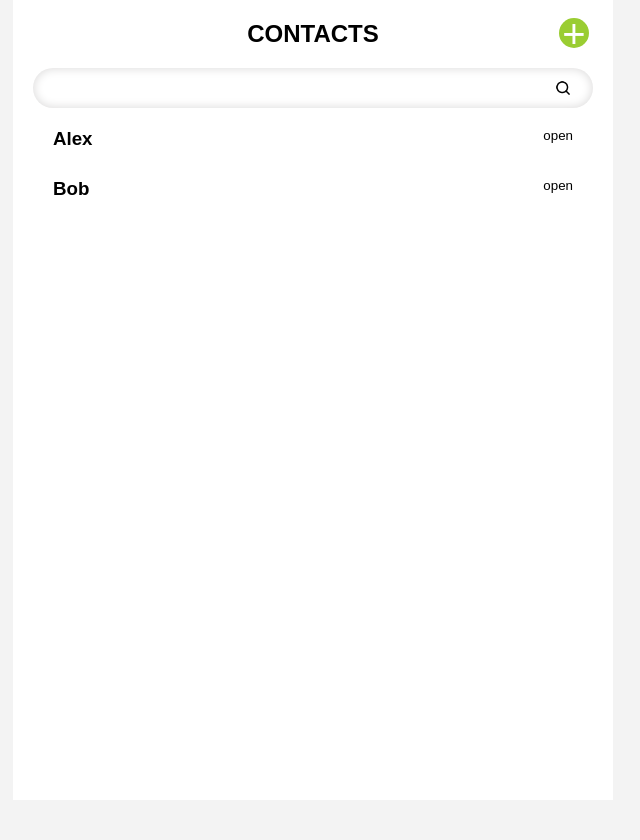
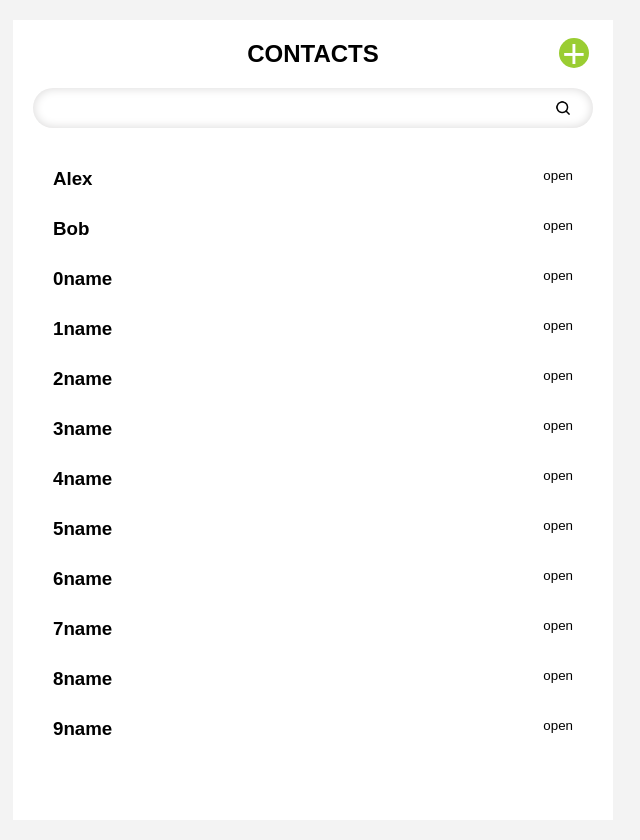
Before and after one commit to MDLeb/howeWorks, a plain HTML site: page HW11/index.html in a window 1280 px wide. Shown: the whole page, without its empty margins (327-967 px from the left). Before the commit the page ends 800 px from the top, so only its background shows below. Drawn offline with Linux system fonts and the light colour scheme.

Commit message:
add scroll

```diff
--- a/HW11/css/style.css
+++ b/HW11/css/style.css
@@ -11,9 +11,9 @@ body {
     background-color: white;
     position: relative;
     max-width: 600px;
-    min-height: 100vh;
+    height: 100vh;
     width: 100%;
-    margin: 0 auto;
+    margin: 20px auto;
     padding: 20px;
 }
 .contacts__title {
@@ -58,6 +58,7 @@ body {
 }
 .contacts__search {
     position: relative;
+    margin-bottom: 20px;
 }
 .contacts__search_input {
     width: 100%;
@@ -160,6 +161,10 @@ body {
 .item_open-btn:hover {
     text-decoration: underline;
 }
+.contacts__list {
+    height: 80%;
+    overflow-y: scroll;
+}
 .contact-item {
 
 }
--- a/HW11/js/main.js
+++ b/HW11/js/main.js
@@ -14,5 +14,14 @@ application.add({
     phone:'+375 33 777 11 11',
 })
 
+for(let i = 0; i < 50; i++) {
+    application.add({
+        name:`${i}name`,
+        email:`${i}name@mail.ru`,
+        address:'Moscow',
+        phone:`${i+1}${i+3}${i+10}${i+11}`,
+    })
+}
+
 application.createApp();
 application.showContacts();
```
